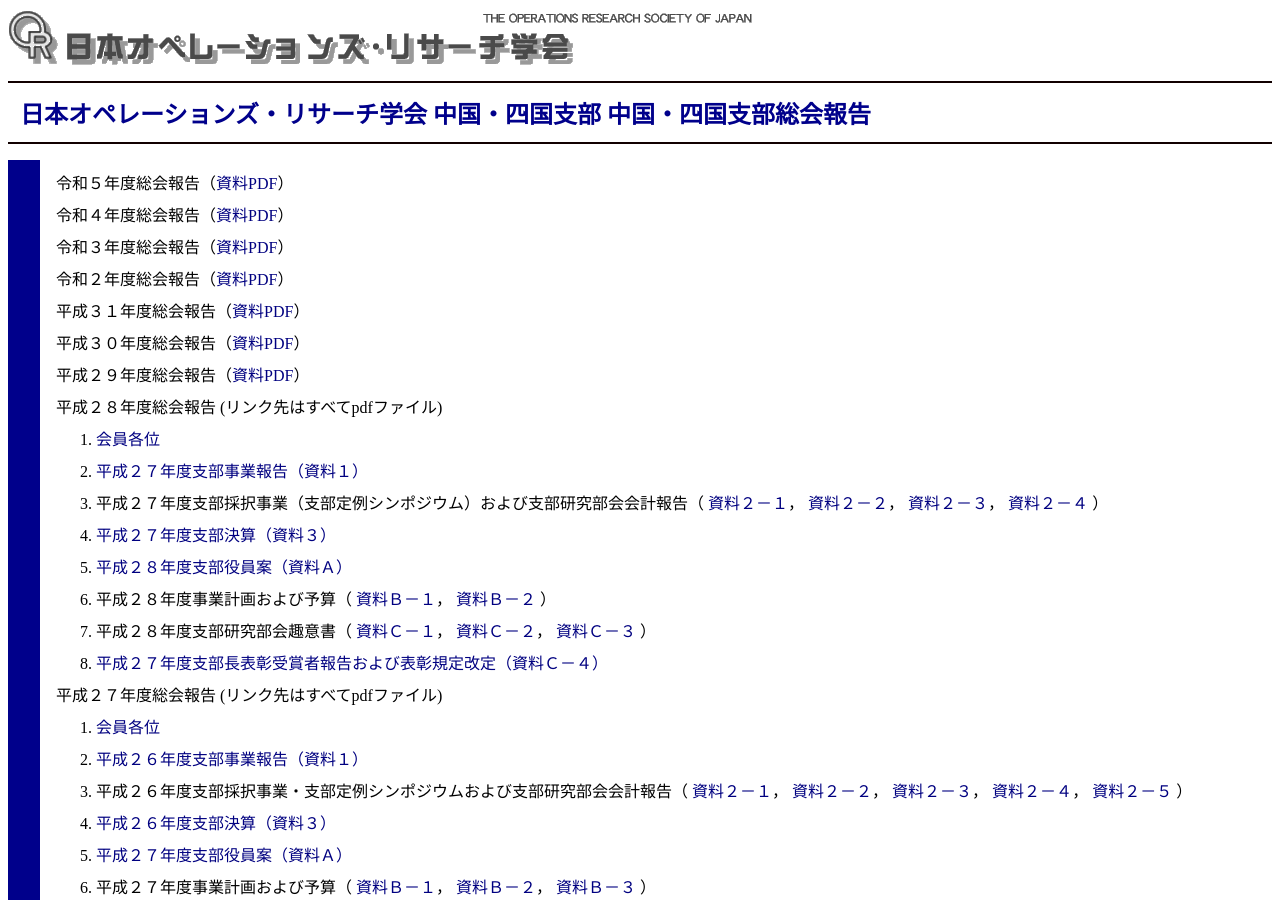
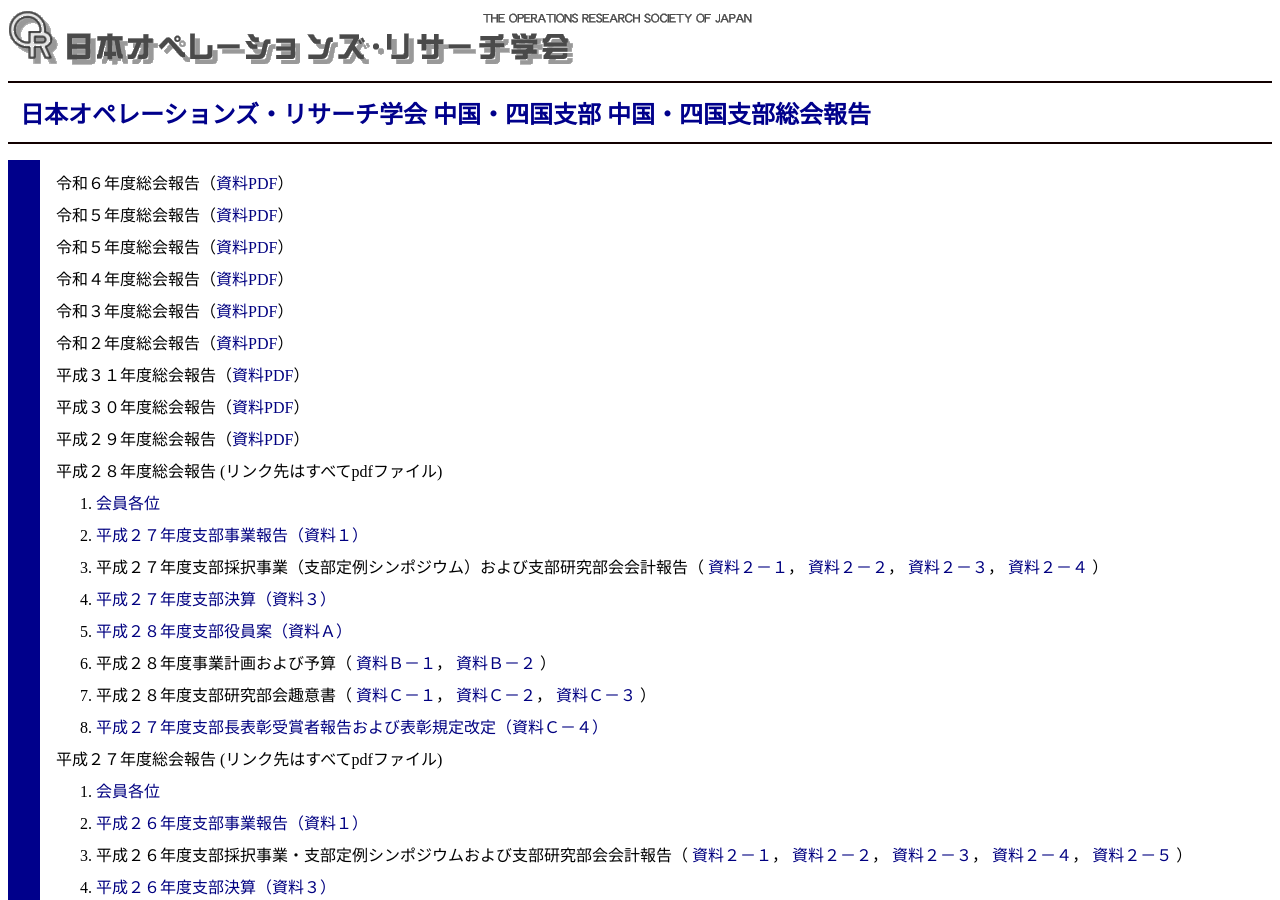
Before and after one commit to orsj-cs/orsj-cs.github.io, a Jekyll site: the page built from sokai/index.html, in a window 1280 px wide and 900 px high. Built offline with Jekyll 4.4.1, drawn with Linux system fonts in a browser that asks for light colours.

Commit message:
Update index.html

```diff
--- a/sokai/index.html
+++ b/sokai/index.html
@@ -4,6 +4,8 @@ title: 日本オペレーションズ・リサーチ学会 中国・四国支部
 ---
 
 <ul>
+<li>令和６年度総会報告（<a href="sokai2024/m1.pdf">資料PDF</a>）
+<li>令和５年度総会報告（<a href="sokai2023/m1.pdf">資料PDF</a>）
 <li>令和５年度総会報告（<a href="sokai2023/m1.pdf">資料PDF</a>）
 <li>令和４年度総会報告（<a href="sokai2022/m1.pdf">資料PDF</a>）
 <li>令和３年度総会報告（<a href="sokai2021/m1.pdf">資料PDF</a>）
```
